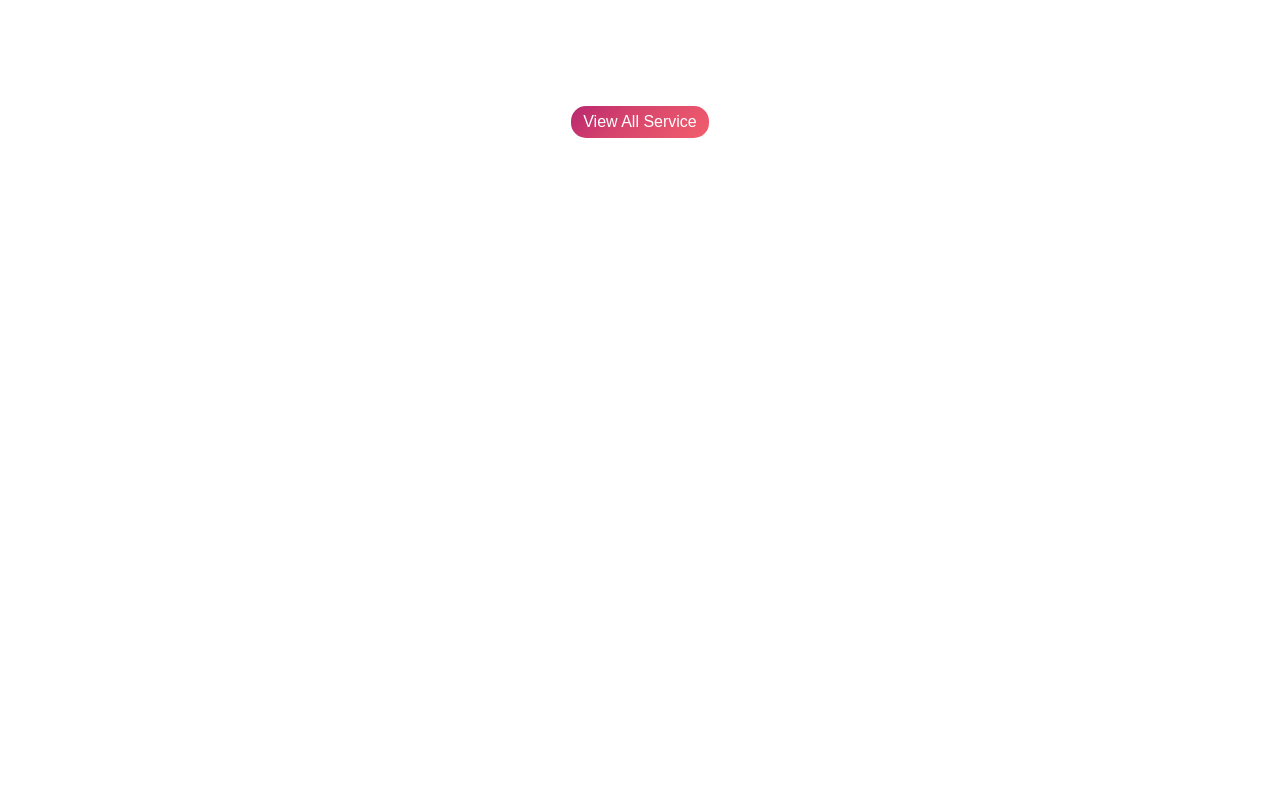
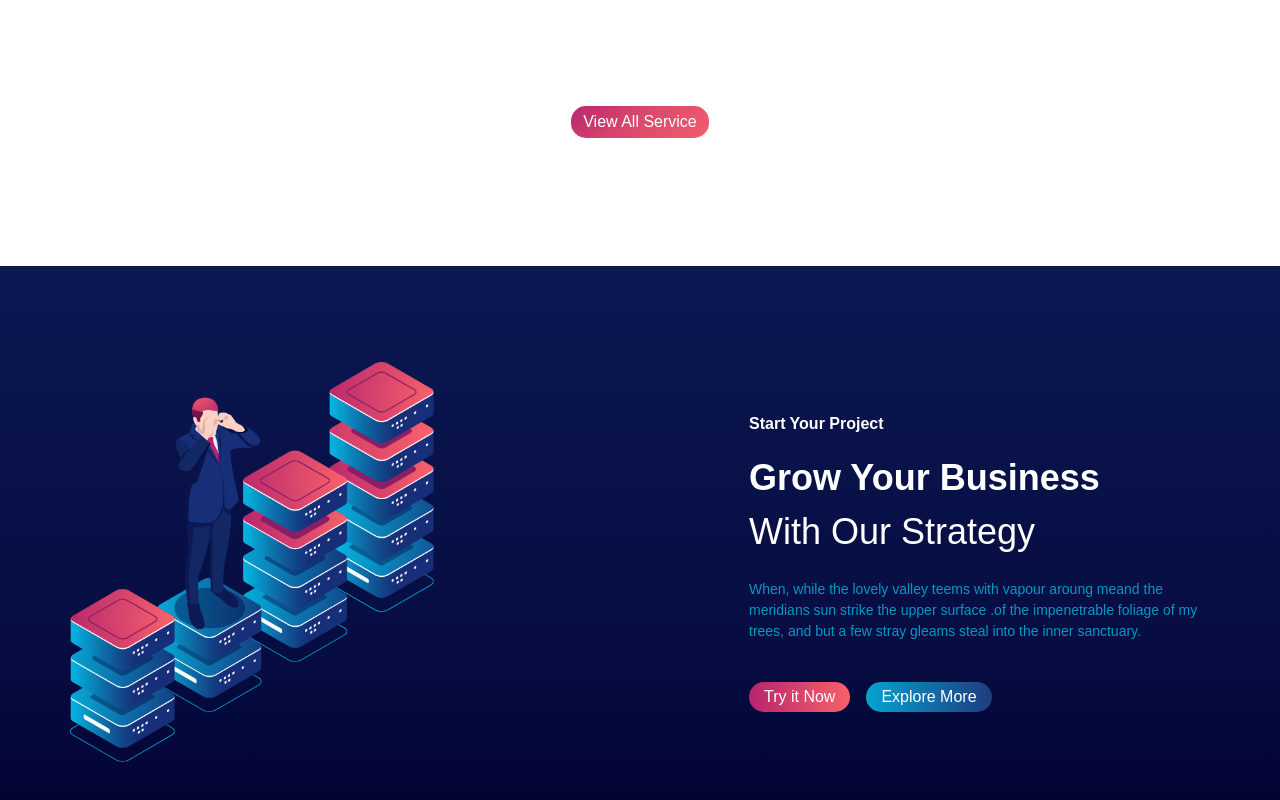
Before and after one commit to DanyMencu/proj-html-vuejs, a Vue app: page / in a window 1280 px wide. Shown: the part 1094-1894 px from the top of the page. Before the commit the page ends 1360 px from the top, so only its background shows below. Built offline with nearby package versions, Linux system fonts and the light colour scheme; the HTML template or start-up script is replaced by a standard one.

Commit message:
Add variabals for background color and add the project section

```diff
--- a/src/App.vue
+++ b/src/App.vue
@@ -6,6 +6,8 @@
         <Hero />
 
         <ServiceSection />
+
+        <ProjectSection />
       </main>
 
       <Footer />
@@ -16,6 +18,7 @@
 import Header from './components/Header.vue';
 import Hero from './components/Hero.vue';
 import ServiceSection from './components/ServiceSection.vue';
+import ProjectSection from './components/ProjectSection.vue';
 import Footer from './components/Footer.vue';
 
 export default {
@@ -24,6 +27,7 @@ export default {
     Header,
     Hero,
     ServiceSection,
+    ProjectSection,
     Footer,
   }
 }
--- a/src/components/CardService.vue
+++ b/src/components/CardService.vue
@@ -26,6 +26,7 @@ export default {
 </script>
 
 <style scoped lang="scss">
+@import '@/styles/Variables';
 
 .service_card {
     position: relative;
@@ -58,7 +59,7 @@ export default {
     }
 
     &:hover {
-        background: linear-gradient(180deg, rgb(13, 28, 94) 0%, rgba(6,12,64,1) 90%, rgba(1,1,47,1) 100%);
+        background: $blue_to_bottom;
         color: #FFFFFF;
     }
 
@@ -82,6 +83,7 @@ export default {
 
     &:hover .arrow_icon {
         opacity: 1;
+        color: #FFFFFF;
     }
 }
 </style>
--- a/src/components/Footer.vue
+++ b/src/components/Footer.vue
@@ -10,5 +10,6 @@ export default {
 </script>
 
 <style scoped lang="scss">
+@import '@/styles/Variables';
 
 </style>
--- a/src/components/Hero.vue
+++ b/src/components/Hero.vue
@@ -28,6 +28,8 @@ export default {
 </script>
 
 <style scoped lang="scss">
+@import '@/styles/Variables';
+
 .container {
     padding: 6rem 0 5rem;
 
--- /dev/null
+++ b/src/components/ProjectSection.vue
@@ -0,0 +1,54 @@
+<template>
+  <section class="blue_bottom">
+    <div class="container">
+        <div class="row d-flex justify-content-between align-items-center">
+            <div class="col-4">
+                <img src="../assets/men-data.png" alt="Project image">
+            </div>
+            <div class="col-5">
+                <strong>Start Your Project</strong>
+                <ul>
+                    <li><strong>Grow Your Business</strong></li>
+                    <li>With Our Strategy</li>
+                </ul>
+                <p class="pt-1 pb-4">When, while the lovely valley teems with vapour aroung meand the meridians sun strike the upper surface .of the impenetrable foliage of my trees, and but a few stray gleams steal into the inner sanctuary.</p>
+                <button class="button button_md red_right">Try it Now</button>
+                <button class="button button_md btn_blue ms-3">Explore More</button>
+            </div>
+        </div>
+    </div>
+  </section>
+</template>
+
+<script>
+export default {
+    name: 'ProjectSection',
+
+}
+</script>
+
+<style scoped lang="scss">
+@import '@/styles/Variables';
+
+.container {
+    padding: 6rem 0 5rem;
+    color: #FFFFFF;
+
+    img {
+        width: 100%;
+    }
+
+    ul {
+        font-size: 36px;
+        list-style: none;
+        padding-left: 0;
+        padding-top: 15px;
+    }
+
+    p {
+        color: #03A7D3E6;
+        font-size: 14px;
+    }
+}
+
+</style>
--- a/src/components/ServiceSection.vue
+++ b/src/components/ServiceSection.vue
@@ -60,6 +60,8 @@ export default {
 </script>
 
 <style scoped lang="scss">
+@import '@/styles/Variables';
+
 .header_section {
     padding-bottom: 6rem;
 
--- a/src/styles/Utilities.scss
+++ b/src/styles/Utilities.scss
@@ -1,3 +1,5 @@
+@import '@/styles/Variables';
+
 /* BUTTONS */
 .button {
     border: 0;
@@ -19,7 +21,11 @@
 
 .btn_blue {
     color: #FFFFFF;
-    background: linear-gradient(270deg, rgba(30,60,128,1) 0%, rgba(4,163,207,1) 100%);
+    background: $lightblue_to_left;
+
+    &:hover {
+        background: $red_to_right;
+    }
 }
 
 .btn_white {
@@ -28,37 +34,42 @@
 
 .button.red_right_bottom {
     transition: box-shadow 0.2s;
+
+    &:hover {
+        box-shadow: 0px 0px 15px 5px rgba(247, 97, 107, 0.4);
+    }
 }
 
-.button.red_right_bottom:hover {
-    box-shadow: 0px 0px 15px 5px rgba(247, 97, 107, 0.4);
-}
 
 /* BACKGROUND */
 
 .red_right {
     color: #FFFFFF;
-    background: linear-gradient(270deg, rgba(247,97,106,1) 0%, rgba(183,37,110,1) 100%);
+    background: $red_to_right;
+}
+
+.button.red_right:hover {
+    background: $lightblue_to_left;
 }
 
 .red_bottom {
     color: #FFFFFF;
-    background: linear-gradient(180deg, rgba(184,39,110,1) 0%, rgba(242,94,108,1) 100%);
+    background: $red_to_bottom;
 }
 
 .red_right_bottom {
     color: #FFFFFF;
-    background: linear-gradient(135deg, rgba(184,39,110,1) 0%, rgba(214,68,109,1) 40%, rgba(242,94,108,1) 100%);
+    background: $red_to_right_bottom;
 }
 
 .blue_bottom {
-    background: linear-gradient(180deg, rgba(11,24,82,1) 0%, rgba(6,12,64,1) 70%, rgba(1,1,47,1) 100%);
+    background: $blue_to_bottom;
 }
 
 .blue_top_left {
-    background: linear-gradient(315deg, rgba(11,24,82,1) 0%, rgba(6,12,64,1) 25%, rgba(1,1,47,1) 100%);
+    background: $blue_to_top_left;
 }
 
 .blue_right {
-    background: linear-gradient(90deg, rgba(11,24,82,1) 0%, rgba(6,12,64,1) 65%, rgba(1,1,47,1) 100%);
+    background: $blue_to_right;
 }
--- /dev/null
+++ b/src/styles/Variables.scss
@@ -0,0 +1,18 @@
+/* COLORS */
+
+/* RED */
+$red_to_right: linear-gradient(270deg, rgba(247,97,106,1) 0%, rgba(183,37,110,1) 100%);
+
+$red_to_bottom: linear-gradient(180deg, rgba(184,39,110,1) 0%, rgba(242,94,108,1) 100%);
+
+$red_to_right_bottom: linear-gradient(135deg, rgba(184,39,110,1) 0%, rgba(214,68,109,1) 40%, rgba(242,94,108,1) 100%);
+
+/* LIGHTBLUE */
+$lightblue_to_left: linear-gradient(270deg, rgba(30,60,128,1) 0%, rgba(4,163,207,1) 100%);
+
+/* BLUE */
+$blue_to_right: linear-gradient(90deg, rgba(11,24,82,1) 0%, rgba(6,12,64,1) 65%, rgba(1,1,47,1) 100%);
+
+$blue_to_bottom: linear-gradient(180deg, rgba(11,24,82,1) 0%, rgba(6,12,64,1) 70%, rgba(1,1,47,1) 100%);
+
+$blue_to_top_left: linear-gradient(315deg, rgba(11,24,82,1) 0%, rgba(6,12,64,1) 25%, rgba(1,1,47,1) 100%);
```
